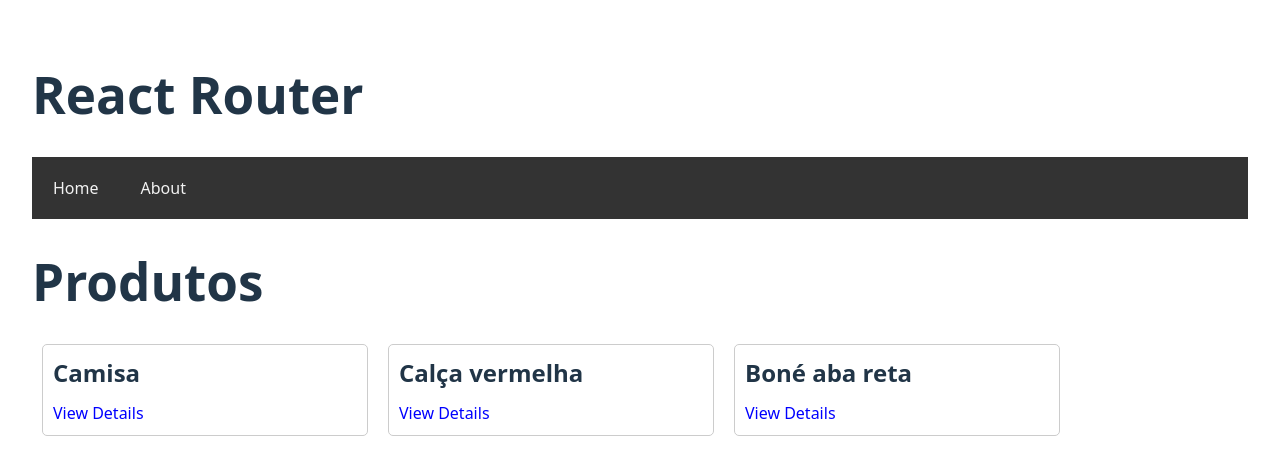
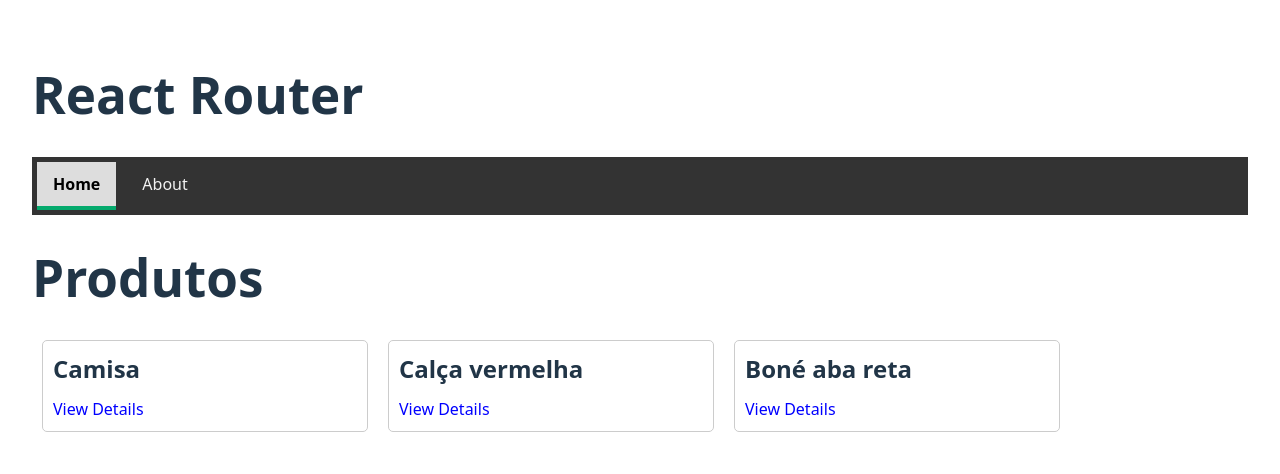
Before and after one commit to joao-vittorr/estudo-react-native, a React (Vite) app in the folder 8_react_router/reactrouter/: page / in a window 1280 px wide. Shown: the top 474 px of the page. Built offline with nearby package versions, Linux system fonts and the light colour scheme; data requests are answered from the project's data file.

Commit message:
adicionando navlink com classe active

```diff
--- a/8_react_router/reactrouter/src/components/Navbar.css
+++ b/8_react_router/reactrouter/src/components/Navbar.css
@@ -10,7 +10,7 @@
   display: block;
   color: #f2f2f2;
   text-align: center;
-  padding: 14px 16px;
+  padding: 10px 16px;
   text-decoration: none;
 }
 
@@ -18,3 +18,11 @@
   background-color: #ddd;
   color: black;
 }
+
+/* Estilização para o link ativo */
+.navbar .active {
+  font-weight: bold;
+  border-bottom: 4px solid #04AA6D;
+  background-color: #ddd;
+  color: black;
+}
--- a/8_react_router/reactrouter/src/components/Navbar.jsx
+++ b/8_react_router/reactrouter/src/components/Navbar.jsx
@@ -1,11 +1,12 @@
 import React from 'react'
 import './Navbar.css'
+import { Link, NavLink } from 'react-router-dom'
 
 const Navbar = () => {
   return (
     <nav className="navbar">
-      <a href="/">Home</a>
-      <a href="/about">About</a>
+      <NavLink to="/" className={({ isActive }) => (isActive ? 'active' : '')}>Home</NavLink>
+      <NavLink to="/about" className={({ isActive }) => (isActive ? 'active' : '')}>About</NavLink>
     </nav>
   )
 }
```
